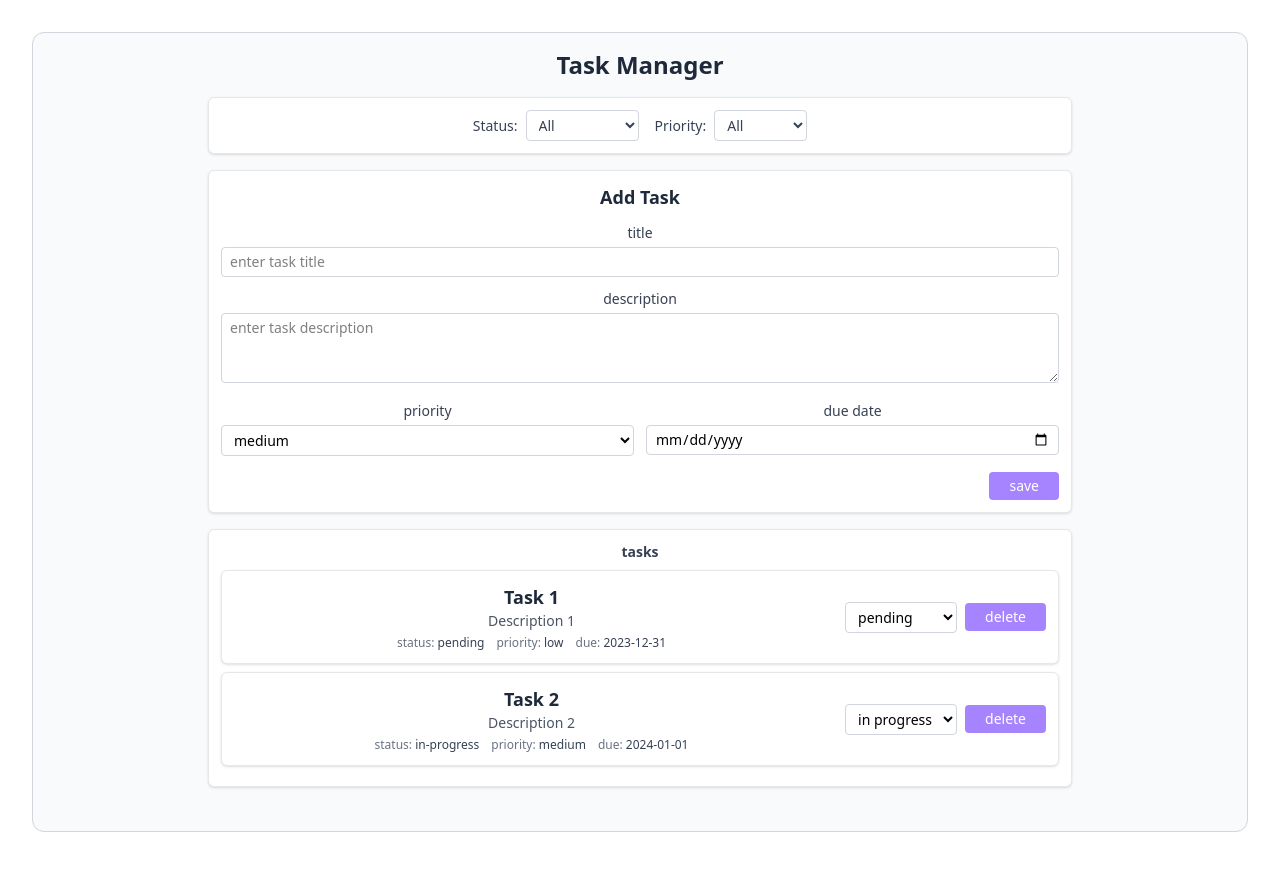
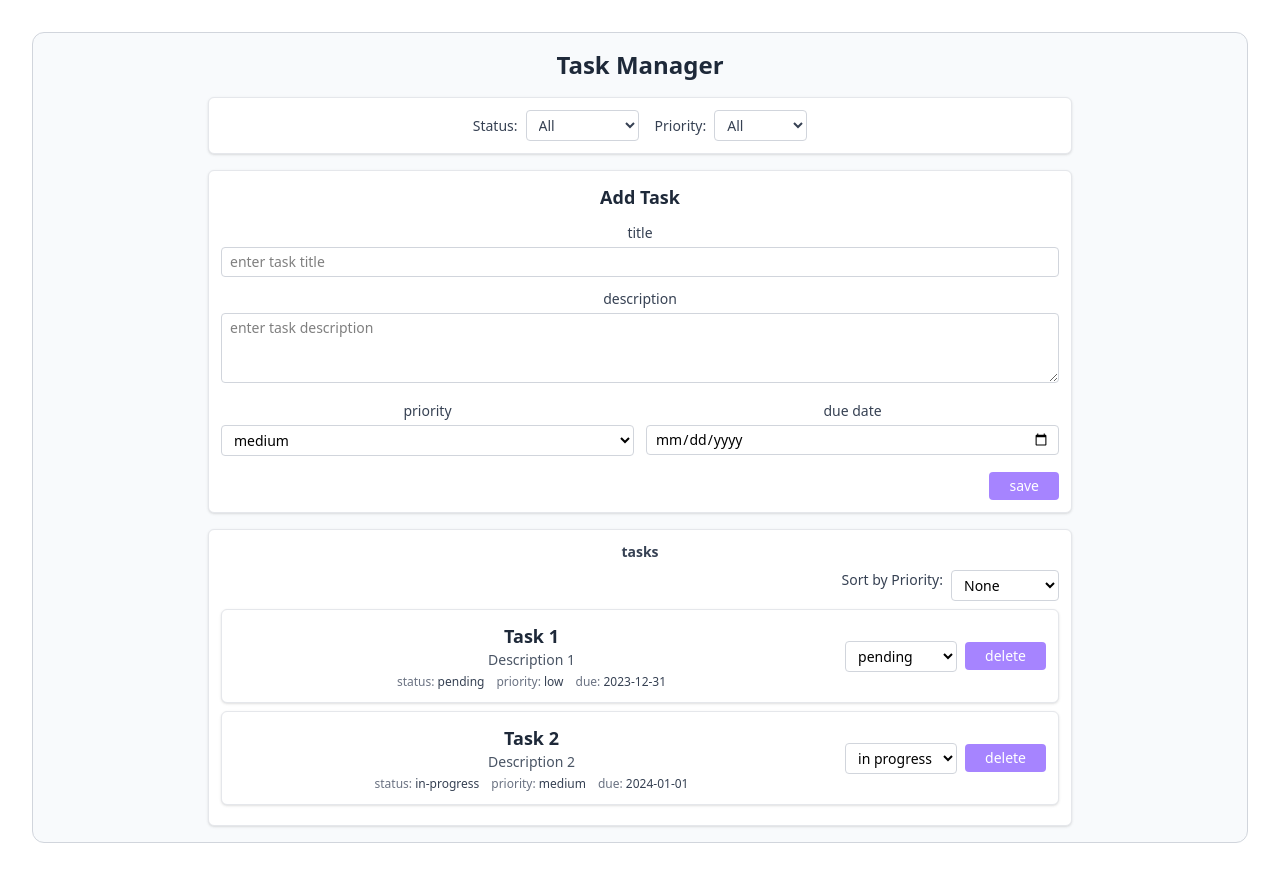
Before and after one commit to millan-figueroa-pscoursework/sba9-react-dashboard-application, a React (Vite) app: page / in a window 1280 px wide. Built offline with nearby package versions, Linux system fonts and the light colour scheme.

Commit message:
Adds priority sorting (asc-dec) with dropdown using array copy.

```diff
--- a/src/components/TaskList/TaskList.tsx
+++ b/src/components/TaskList/TaskList.tsx
@@ -1,3 +1,4 @@
+import { useState } from "react";
 import type { TaskListProps } from "../../types";
 import TaskItem from "./TaskItem";
 
@@ -10,7 +11,45 @@ export default function TaskList({
     return <div>No tasks yet.</div>;
   }
 
+  //adds local state for sorting
+  const [sortOrder, setSortOrder] = useState<
+    "low" | "medium" | "high" | "none"
+  >("none");
+
+  // create temp array to sort using spread op to populate with elements from original tasks array
+  const sortedTasks = [...tasks];
+
+  // sorting logic
+  if (sortOrder !== "none") {
+    // defines sorting order
+    const priorities =
+      sortOrder === "low"
+        ? ["low", "medium", "high"]
+        : ["high", "medium", "low"];
+    // use indexOf to find the rank of each task's priority and compare them
+    sortedTasks.sort((a, b) => {
+      return priorities.indexOf(a.priority) - priorities.indexOf(b.priority);
+    });
+  }
+
   return (
+    <>
+      {/* task sorting by priority*/}
+      <div className="flex justify-end mb-2">
+        <label className="text-sm text-gray-700 mr-2">Sort by Priority:</label>
+        <select
+          value={sortOrder}
+          onChange={(e) =>
+            setSortOrder(e.target.value as "low" | "high" | "none")
+          }
+          className="border border-gray-300 rounded px-2 py-1 text-sm"
+        >
+          <option value="none">None</option>
+          <option value="low">Low - High</option>
+          <option value="high">High - Low</option>
+        </select>
+      </div>
+
       <ul>
         {tasks.map((task) => (
           <TaskItem
@@ -21,5 +60,6 @@ export default function TaskList({
           />
         ))}
       </ul>
+    </>
   );
 }
```
Lines whose indentation alone changed are shown as unchanged.
